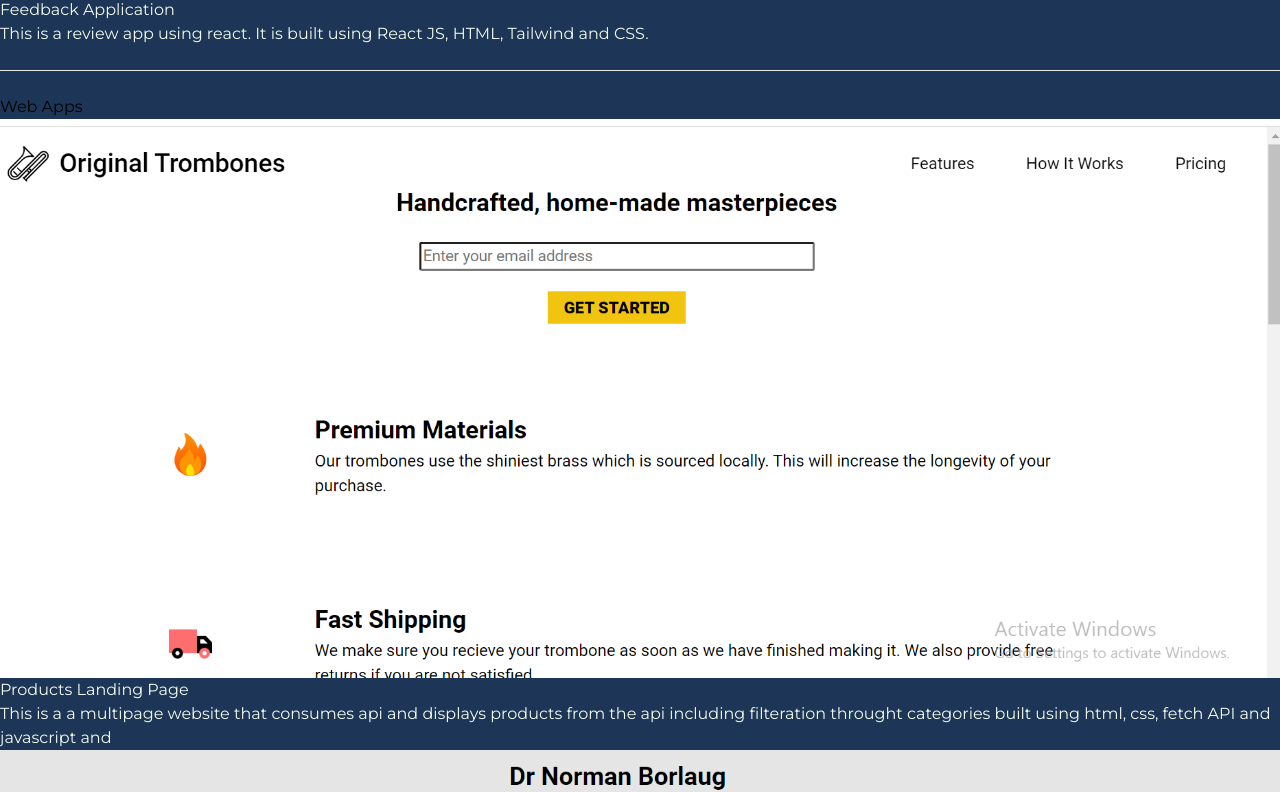
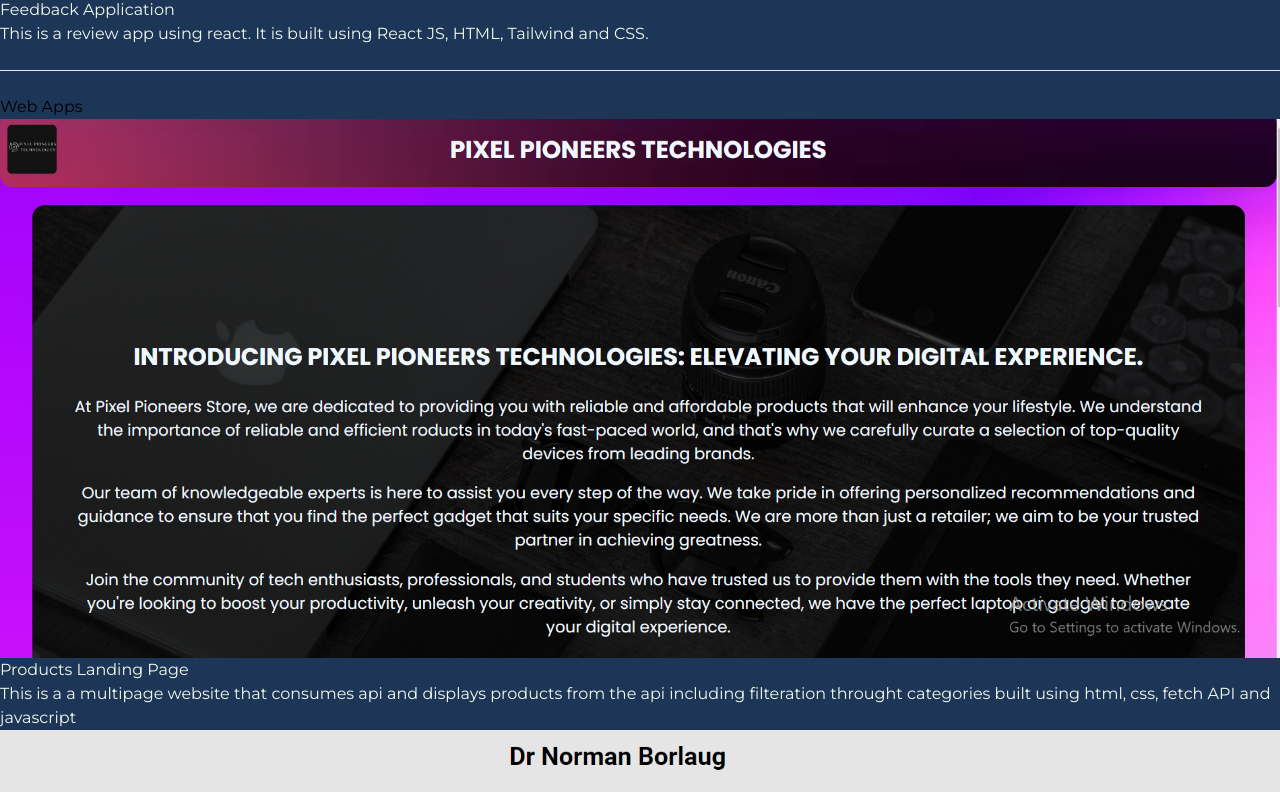
Before and after one commit to TaiwoSaidat/my-portfolio-app, a React (Vite) app: page / in a window 1280 px wide. Shown: the part 5677-6469 px from the top of the page. Built offline with nearby package versions, Linux system fonts and the light colour scheme.

Commit message:
add pixelPioneersTech

```diff
--- a/src/components/layout/Projects.jsx
+++ b/src/components/layout/Projects.jsx
@@ -6,6 +6,7 @@ import beauty from "../../assets/beautyexpat.png";
 import kiddies from "../../assets/kiddiesAuto.png";
 import tribute from "../../assets/tribute.png";
 import trombone from "../../assets/trombone.png";
+import pixelTech from '../../assets/pixelPioneersTech.png'
 
 function Projects() {
   return (
@@ -206,11 +207,11 @@ function Projects() {
         {/* image */}
         <div className="w-80 rounded">
           <a
-            href="https://products-landing-page-six.vercel.app/"
+            href="https://pixel-pioneers-technologies.vercel.app/"
             className="w-full h-full"
           >
             <img
-              src={trombone}
+              src={pixelTech}
               alt="Project 2"
               className="w-full h-full bg-cover rounded"
             />
@@ -221,7 +222,7 @@ function Projects() {
           <h2 className="font-bold text-3xl text-center">
             <a
               className="hover:underline"
-              href="https://products-landing-page-six.vercel.app/"
+              href="https://pixel-pioneers-technologies.vercel.app/"
             >
               Products Landing Page
             </a>
@@ -229,7 +230,7 @@ function Projects() {
           <p>
             This is a a multipage website that consumes api and displays
             products from the api including filteration throught categories
-            built using html, css, fetch API and javascript and
+            built using html, css, fetch API and javascript
           </p>
         </div>
       </div>
```
Also changed, not shown: src/assets/pixelPioneersTech.png (added).
